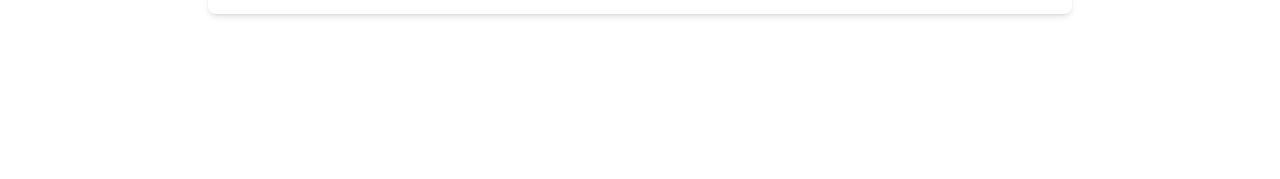
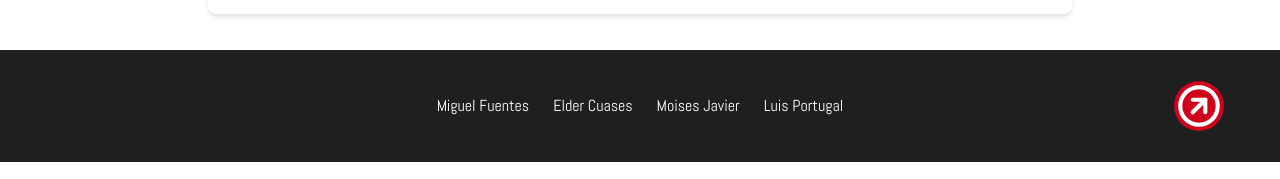
Before and after one commit to mahojv/recetario-online, a React (Vite) app: page / in a window 1280 px wide. Shown: the part 927-1106 px from the top of the page. Before the commit the page ends 957 px from the top, so only its background shows below. Built offline with nearby package versions, Linux system fonts and the light colour scheme.

Commit message:
compilacion y ajuste 2

```diff
--- a/src/App.jsx
+++ b/src/App.jsx
@@ -1,8 +1,9 @@
 
 import React from 'react'
 
-
 import HomePage from './pages/HomePage'
+import HeaderBar from './components/HeaderBar';
+import Footer from './components/Footer';
 
 
 
@@ -11,10 +12,15 @@ export default function App() {
   return (
     <>
 
+    <HeaderBar/>
 
+<div className='flex flex-col grow'>
 
       <HomePage/>
 
+</div>
+
+      <Footer/>
 
 
 
--- a/src/components/Footer.jsx
+++ b/src/components/Footer.jsx
@@ -2,17 +2,17 @@ import React from 'react'
 
 export default function Footer() {
   return (
-    <footer className=' bg-[var(--color-grisClaro)] p-4 my-5'>
+    <footer className=' bg-[var(--color-grisClaro)] p-4 my-5 '>
 
-    <div className='flex justify-between items-center mx-10 '>
-        <img src="https://www.gourmet.cl/wp-content/themes/gourmet/img/logo-header.png" alt="Logo" className='shrink-0 '/>
+    <div className='flex justify-center items-center mx-10  relative h-[80px]'>
+
         <ul className='text-white md:flex md:space-around'>
             <li className='px-3  '><a target='blank' href="https://miguelangelfuentesalvis.github.io/mp-miguel-fuentes/" className=' hover:text-[var(--color-rojoBotones)]'>Miguel Fuentes</a></li>
             <li className='px-3  '><a target='blank' href="https://eldersound.github.io/proyecto-1/" className='hover:text-[var(--color-rojoBotones)]'>Elder Cuases</a></li>
             <li className='px-3  '><a target='blank' href="https://mahojv.github.io/Portafolio-Web-para-Desarrollador-Frontend/" className='hover:text-[var(--color-rojoBotones)]'>Moises Javier</a></li>
             <li className='px-3  '><a target='blank' href="https://lfernandoportugal.github.io/portafolio_tw/" className='hover:text-[var(--color-rojoBotones)]'>Luis Portugal</a></li>
         </ul>
-        <a href=""><svg xmlns="http://www.w3.org/2000/svg" width="50" height="50" viewBox="0 0 24 24" fill="none"
+        <a href="" className='absolute right-0'><svg xmlns="http://www.w3.org/2000/svg" width="50" height="50" viewBox="0 0 24 24" fill="none"
             stroke="white" stroke-width="2" stroke-linecap="round" stroke-linejoin="round"
             class="bg-[var(--color-rojoBotones)]  rounded-full  ">
             <path d="M3 12a9 9 0 1 0 18 0a9 9 0 0 0 -18 0" />
--- a/src/pages/HomePage.jsx
+++ b/src/pages/HomePage.jsx
@@ -7,7 +7,7 @@ export default function HomePage() {
     return (
         <>
 
-            <HeaderBar />
+
 
             <div>
                 <figure className>
@@ -22,6 +22,10 @@ export default function HomePage() {
                 <BarraDeFiltros />
                 <div className=''>
 
+                    {/* <RecipesContainer/> */}
+
+
+
 
                 </div>
 
```
